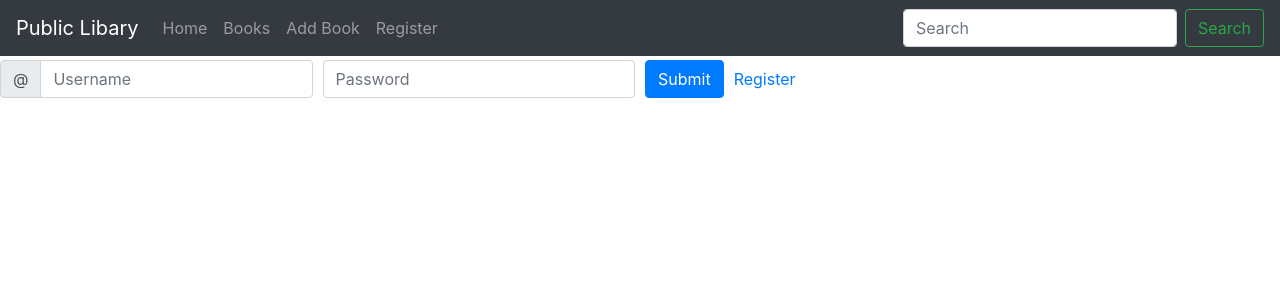
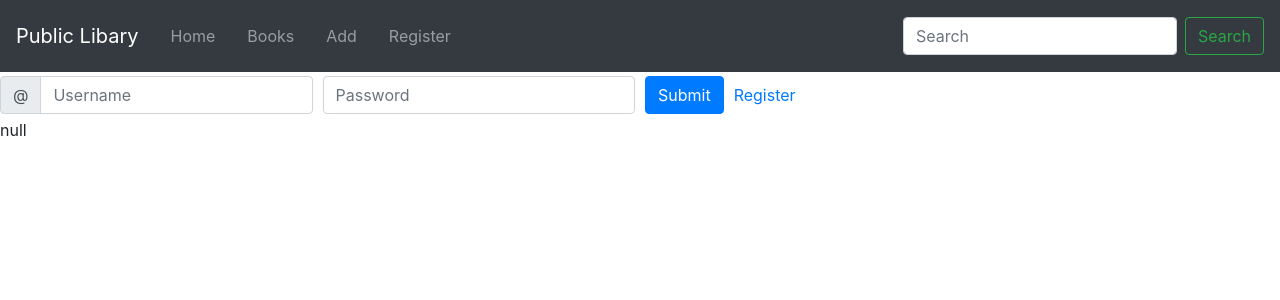
Before and after one commit to Rosswoolfenden/React_libary_website, a React (Create React App) app: page /login in a window 1280 px wide. Shown: the top 300 px of the page. Built offline with nearby package versions, Linux system fonts and the light colour scheme.

Commit message:
changed nav to work with context"

```diff
--- a/package.json
+++ b/package.json
@@ -12,6 +12,7 @@
     "react-bootstrap": "^1.4.0",
     "react-dom": "^17.0.1",
     "react-hook-form": "^6.12.1",
+    "react-hot-loader": "^4.13.0",
     "react-router-dom": "^5.2.0",
     "react-scripts": "4.0.0",
     "web-vitals": "^0.2.4"
--- a/src/App.js
+++ b/src/App.js
@@ -1,12 +1,12 @@
 import React, { useState, useMemo } from 'react';
 import {
   BrowserRouter as Router,
-  Switch,
+  Link,
   Route
 } from 'react-router-dom';
 import './App.css';
 import 'bootstrap/dist/css/bootstrap.min.css';
-
+import {Navbar, Nav, Button, FormControl, Form} from 'react-bootstrap';
 import {Navigation} from './components/navigation';
 import {Home} from './components/home';
 import Book from './components/books';
@@ -18,26 +18,28 @@ import {UserContext} from './contexts/context';
 
 function App() {
 
-  const [auth, setAuth] = useState();
+  const [auth, setAuth] = useState(null);
   const value = useMemo(() => ({auth, setAuth}), [auth, setAuth]);
-
+  console.log("VALUE PARESED IN IS " + value);
   return (
-    <UserContext.Provider value={value}>
-      <Router>
-        <Navigation/>
-        <Switch>
-            <Route path="/" children={<Home />} exact />
-            <Route path="/books" children={<Book />} exact />
-            <Route path="/addbook" children={<AddBooks />} exact />
-            <Route path="/register" children={<Register />} exact />
-            <Route path="/login" children={<Login />} exact/>
-
-        </Switch>
-
-      </Router>
-    </UserContext.Provider>
-
+    <Router>
+    <div>
+      <Navigation />
+      <UserContext.Provider value={value}>
+        <Route path="/" exact component={Home} />
+        <Route path="/books" component={Book} />
+        <Route path="/addbook" component={AddBooks} />
+        <Route path="/login" component={Login} />
+        <Route path="/register" component={Register} />
+      </UserContext.Provider>
+    </div>
+  </Router>
   );
 }
+{/* <Route path="/" children={<Home />} exact />
+              <Route path="/books" children={<Book />} exact />
+              <Route path="/addbook" children={<AddBooks />} exact />
+              <Route path="/register" children={<Register />} exact />
+              <Route path="/login" children={<Login />} exact/>  */}
 
 export default App;
--- a/src/components/home.js
+++ b/src/components/home.js
@@ -3,9 +3,10 @@ import React, { useContext } from 'react';
 import {UserContext} from '../contexts/context';
 //import {Card} from 'bootstrap';
 
-export function Home(props) {
+export function Home() {
 
     const {auth} = useContext(UserContext);
+    console.log(auth);
    // let [books, setBooks] = useState[0];
     // const books = [];
     // useEffect(() => {
@@ -18,7 +19,7 @@ export function Home(props) {
         <div >
             <div className="App">
                 <h1> Public Lsdibary </h1>
-                <p> The user is {JSON.stringify(auth)} </p>
+                {JSON.stringify(auth)}
             </div>
 
 
--- a/src/components/login.js
+++ b/src/components/login.js
@@ -1,6 +1,6 @@
 import React, {useState, useContext} from 'react';
 import axios from 'axios';
-import { UserContext } from '../contexts/context';
+import { UserContext } from '../../src/contexts/context';
 import { Link } from 'react-router-dom';
 
 import {Form, Col, Button, InputGroup } from 'react-bootstrap';
@@ -10,9 +10,10 @@ const userFeilds = {
     password: ""
 };
 
-export function Login(props){
+export function Login(){
 
     const [user, setUser] = useState(userFeilds);
+
     const { auth, setAuth } = useContext(UserContext);
 
     const handleChange = async(event) => {
@@ -29,8 +30,9 @@ export function Login(props){
             }
         }).then(res => {
             console.log(res.data);
-            setAuth(res.data.User);
-            alert("Succesfully Logged in!");
+           setAuth(res.data.User);
+           // alert("Succesfully Logged in!");
+           return res.data.User;
 
         }).catch((e) => {
                 console.log(e);
@@ -62,7 +64,9 @@ export function Login(props){
                     </Col>
                     <Col xs="auto" className="my-1">
                     <Button onClick={async() => {
-                        await submit();
+                        await submit()
+                        // console.log("USER RETURN IS " + log);
+                        // setAuth(log);
                       //  setAuth(logedin);
                     }} >Submit</Button>
                     </Col>
@@ -73,6 +77,7 @@ export function Login(props){
                 </Form.Row>
 
                 </Form>
+                {JSON.stringify(auth)}
 
             </div>
         </div>
@@ -81,7 +86,7 @@ export function Login(props){
     async function login(user) {
         console.log("we have been called");
         const person =  {ID: 1, username: "ross"};
-        setAuth(person);
+       // setAuth(person);
         return person;
     //    setContextuser(person);
     }
--- a/src/components/navigation.js
+++ b/src/components/navigation.js
@@ -1,16 +1,24 @@
 import React from 'react';
 import {Navbar, Nav, Button, FormControl, Form, NavDropdown} from 'react-bootstrap';
-
+import {Link } from 'react-router-dom';
 export function Navigation(props) {
     return (
         // <h1> HELLO </h1>
         <Navbar bg="dark" variant="dark">
             <Navbar.Brand href="/">Public Libary </Navbar.Brand>
             <Nav className="mr-auto">
-                <Nav.Link href="/">Home</Nav.Link>
-                <Nav.Link href="/books">Books</Nav.Link>
-                <Nav.Link href="/addbook"> Add Book </Nav.Link>
-                <Nav.Link href="/register"> Register</Nav.Link>
+                <Nav.Link href="/">
+                    <Link to="/" className="nav-link">Home</Link>
+                </Nav.Link>
+                <Nav.Link href="/books">
+                    <Link to="/books" className="nav-link">Books</Link>
+                </Nav.Link>
+                <Nav.Link href="/addbook">
+                    <Link to="/addbook" className="nav-link">Add</Link>
+                </Nav.Link>
+                <Nav.Link href="/register">
+                    <Link to="/register" className="nav-link">Register</Link>
+                </Nav.Link>
                 {/* <NavDropdown href="/account" bg="light" variant="dark" title="Account" id="basic-nav-dropdown">
                     <NavDropdown  variant="dark"> View Books </NavDropdown>
                     <NavDropdown > Settings </NavDropdown>
```
Also changed, not shown: 1 other file (tests, documents, lock files or other folders).
